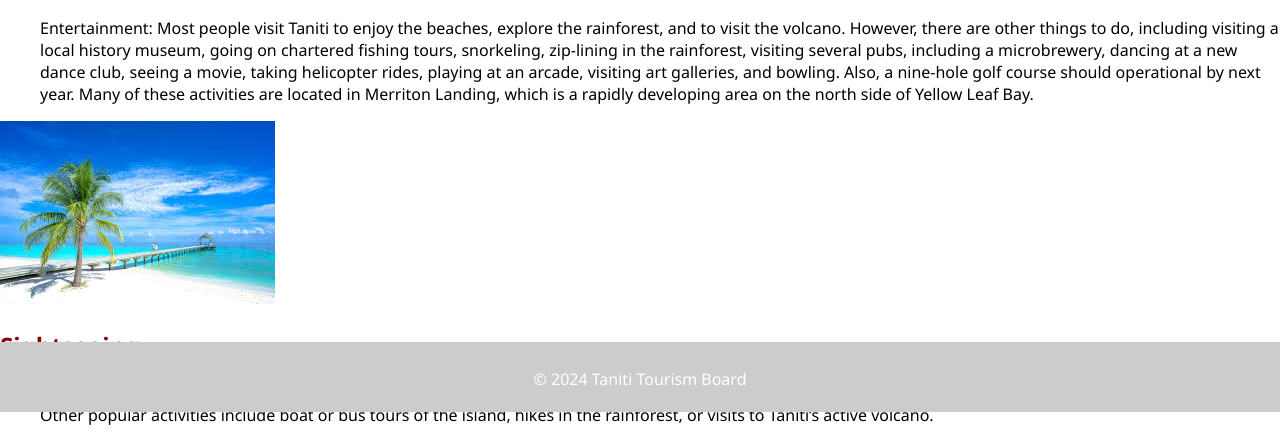
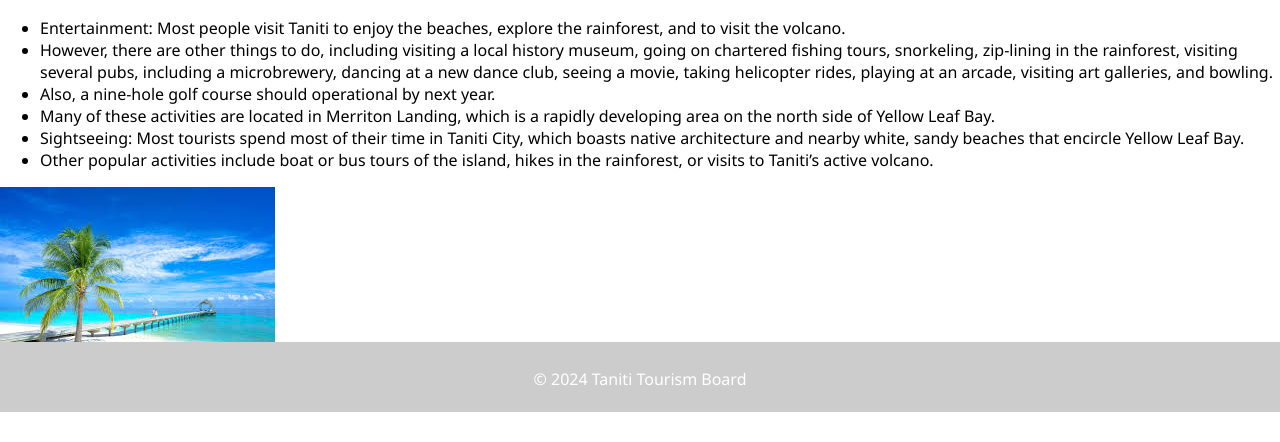
Before and after one commit to RandyFoster1016/D479-Prototype, a plain HTML site: page Entertainment.html in a window 1280 px wide. Shown: the part 388-830 px from the top of the page. After the commit the page ends 800 px from the top, so only its background shows below. Drawn offline with Linux system fonts and the light colour scheme.

Commit message:
Refactor entertainment content into sections and lists
Reorganized entertainment and sightseeing information into a structured section with lists.

```diff
--- a/Entertainment.html
+++ b/Entertainment.html
@@ -21,23 +21,26 @@
   <main>
     <img src="images/Tahiti 3.jpg" alt="Taniti palm trees">
     <h2>Entertainment</h2>
-
-    <ul>Entertainment: Most people visit Taniti to enjoy the beaches, explore the rainforest, and to visit the volcano. However,
+  <section>
+    <ul><li>Entertainment: Most people visit Taniti to enjoy the beaches, explore the rainforest, and to visit the volcano.</li><li>However,
       there are other things to do, including visiting a local history museum, going on chartered fishing tours, snorkeling,
       zip-lining in the rainforest, visiting several pubs, including a microbrewery, dancing at a new dance club, seeing a movie,
-      taking helicopter rides, playing at an arcade, visiting art galleries, and bowling. Also, a nine-hole golf course should
-       operational by next year. Many of these activities are located in Merriton Landing, which is a rapidly developing area on
-       the north side of Yellow Leaf Bay.</ul>
+      taking helicopter rides, playing at an arcade, visiting art galleries, and bowling.</li><li> Also, a nine-hole golf course should
+       operational by next year. <li>Many of these activities are located in Merriton Landing, which is a rapidly developing area on
+       the north side of Yellow Leaf Bay.
+      </li>
+      <li>Sightseeing: Most tourists spend most of their time in Taniti City, which boasts native architecture and nearby white,
+       sandy beaches that encircle Yellow Leaf Bay. <li>Other popular activities include boat or bus tours of the island, hikes in
+       the rainforest, or visits to Taniti’s active volcano.
+      </li>
+    </ul>
+  </section>
 
 
 
 
     <img src="images/Tahiti 5.jpg" alt="Taniti dock">
-    <h2>Sightseeing</h2>
-      <ul>Sightseeing: Most tourists spend most of their time in Taniti City, which boasts native architecture and nearby white,
-       sandy beaches that encircle Yellow Leaf Bay. Other popular activities include boat or bus tours of the island, hikes in
-       the rainforest, or visits to Taniti’s active volcano.
-      </ul>
+
   </main>
 <footer class="footer">
     <p>&copy; 2024 Taniti Tourism Board</p>
```
